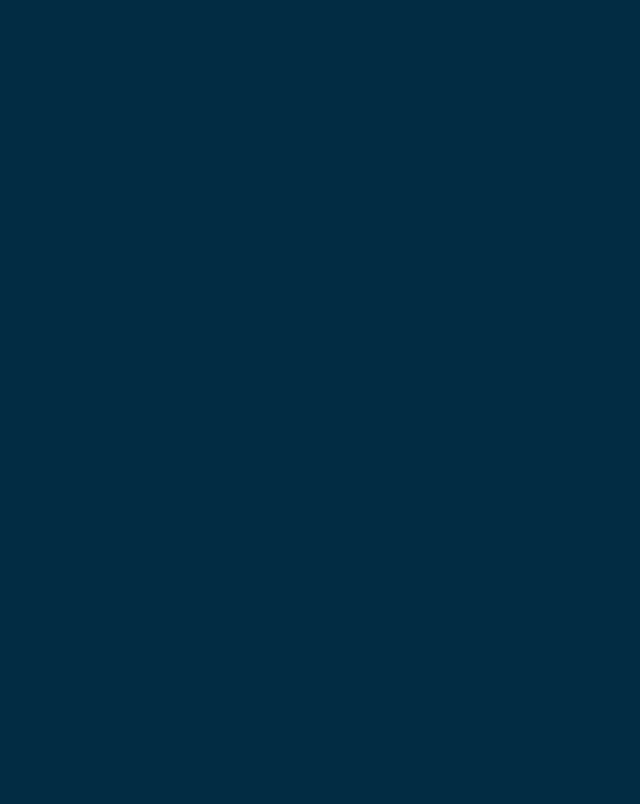
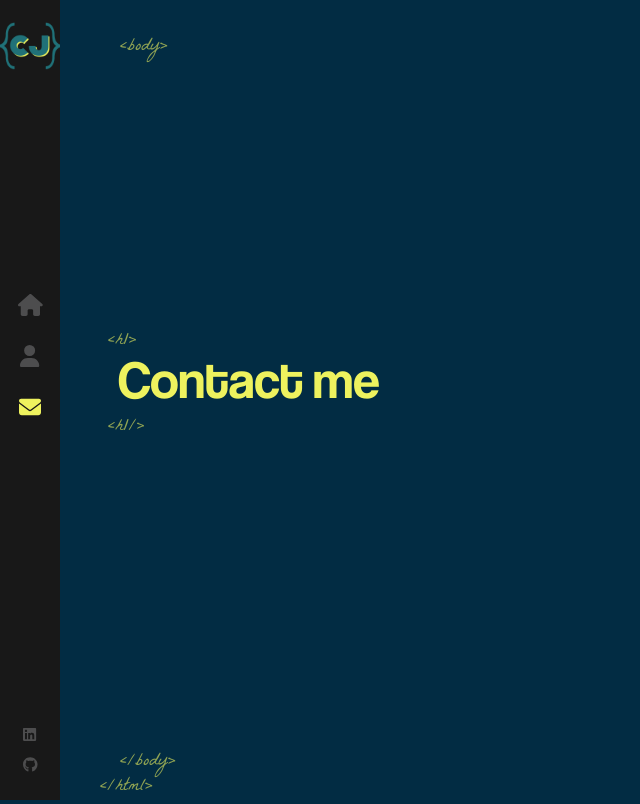
Before and after one commit to CJepps/callumjepps.github.io, a React (Create React App) app in the folder react-portfolio/: page /contact in a window 1280 px wide. Before the commit this address had no page. Shown: the whole page, without its empty margins (0-640 px from the left). Built offline with nearby package versions, Linux system fonts and the light colour scheme.

Commit message:
Created About me and contact pages. Added page titles with animated styling.

```diff
--- a/react-portfolio/src/App.js
+++ b/react-portfolio/src/App.js
@@ -2,6 +2,8 @@ import './App.scss'
 import { Route, Routes } from 'react-router-dom'
 import Layout from './components/Layout'
 import Home from './components/Home'
+import About from './components/About';
+import Contact from './components/Contact';
 
 
 function App() {
@@ -10,6 +12,9 @@ function App() {
       <Routes>
         <Route path="/" element={<Layout />}>
           <Route index element={<Home />} />
+          <Route path="about" element={<About />} />
+          <Route path="contact" element={<Contact />} />
+
         </Route>
       </Routes>
     </>
--- /dev/null
+++ b/react-portfolio/src/components/About/index.js
@@ -0,0 +1,24 @@
+import AnimatedLetters from '../AnimatedLetters';
+import './index.scss';
+
+const About = () => {
+
+    return (
+        <div className="container about-page">
+            <div className="text-zone ">
+                <h1>
+                    <AnimatedLetters
+                        strArray={"About me".split("")}
+                        idx={15}
+                    />
+                </h1>
+                <p>Text about me being the greatestText about me being the greatestText about me being the greatest</p>
+                <p>Text about me being the greatestText about me being the greatestText about me being the greatest</p>
+                <p>Text about me being the greatestText about me being the greatestText about me being the greatest</p>
+
+            </div>
+        </div>
+    )
+}
+
+export default About
--- /dev/null
+++ b/react-portfolio/src/components/Contact/index.js
@@ -0,0 +1,37 @@
+import './index.scss'
+import AnimatedLetters from '../AnimatedLetters';
+import { useEffect, useState } from 'react';
+
+const Contact = () => {
+    const [letterClass, setLetterClass] = useState('text-animate')
+
+    useEffect(() => {
+
+        let timeoutId = setTimeout(() => {
+            setLetterClass('text-animate-hover')
+        }, 4000)
+
+        return () => {
+                    clearTimeout(timeoutId)
+                }
+    }, [])
+
+    return (
+        <>
+            <div className="container contact-page">
+                <div className="text-zone">
+                    <h1>
+                        <AnimatedLetters
+                            letterClass={letterClass}
+                            strArray={"Contact me".split("")}
+                            idx={15}
+                        />
+                    </h1>
+
+                </div>
+            </div>
+        </>
+    )
+}
+
+export default Contact
--- a/react-portfolio/src/components/Layout/index.scss
+++ b/react-portfolio/src/components/Layout/index.scss
@@ -37,3 +37,77 @@
     animation: fadeIn 1s forwards;
     animation-delay: 1s;
 }
+
+
+.container.contact-page {
+    h1 {
+        font-size: 53px;
+        font-family: 'Coolvetica';
+        color: #eef25e;
+        font-weight: 400;
+        margin-top: 0;
+        position: relative;
+        margin-bottom: 40px;
+        left: -10px;
+
+        &:before {
+          content: '<h1>';
+          font-family: 'La Belle Aurore', cursive;
+          color: #eef25e;
+          font-size: 18px;
+          position: absolute;
+          margin-top: -10px;
+          left: -10px;
+          opacity: 0.6;
+          line-height: 18px;
+        }
+
+        &:after {
+          content: '<h1/>';
+          font-family: 'La Belle Aurore', cursive;
+          color: #eef25e;
+          font-size: 18px;
+          line-height: 18px;
+          position: absolute;
+          left: -30px;
+          bottom: -20px;
+          margin-left: 20px;
+          opacity: 0.6;
+        }
+      }
+
+      p {
+        font-size: 13px;
+        color: #fff;
+        font-family: sans-serif;
+        font-weight: 300;
+        max-width: fit-content;
+        animation: pulse 1s;
+        &:nth-of-type(1) {
+          animation-delay: 1.1s;
+        }
+        &:nth-of-type(2) {
+          animation-delay: 1.2s;
+        }
+        &:nth-of-type(3) {
+          animation-delay: 1.3s;
+        }
+      }
+
+    .text-zone {
+      position: absolute;
+      left: 10%;
+      top: 50%;
+      transform: translateY(-50%);
+      width: 35%;
+      vertical-align: middle;
+      display: table-cell;
+      max-height: 90%;
+    }
+
+    .text-animate-hover {
+      &:hover {
+        color: #fff;
+      }
+    }
+}
```
Also changed, not shown: react-portfolio/src/components/About/index.scss (added), react-portfolio/src/components/Contact/index.scss (added).
